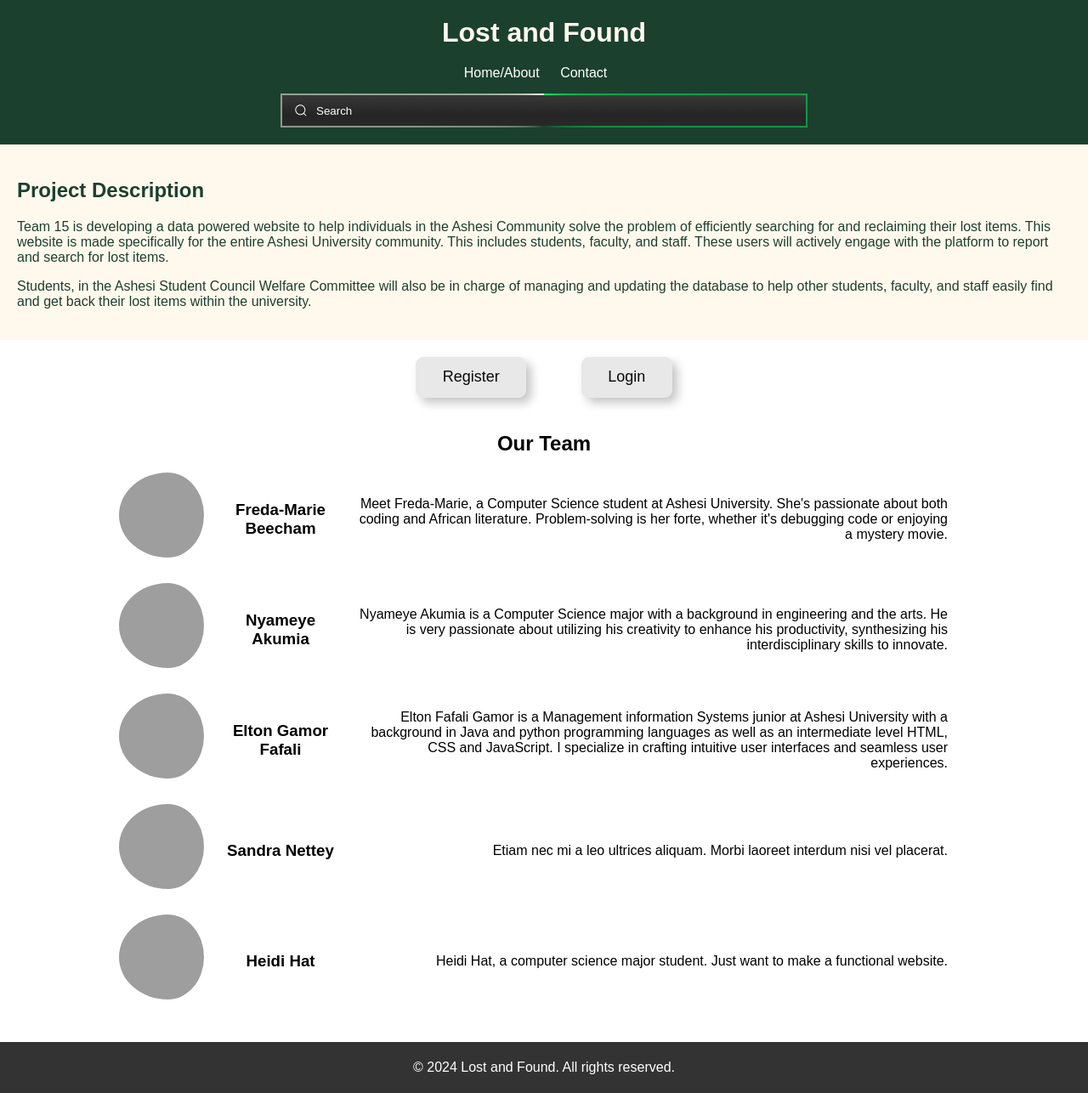
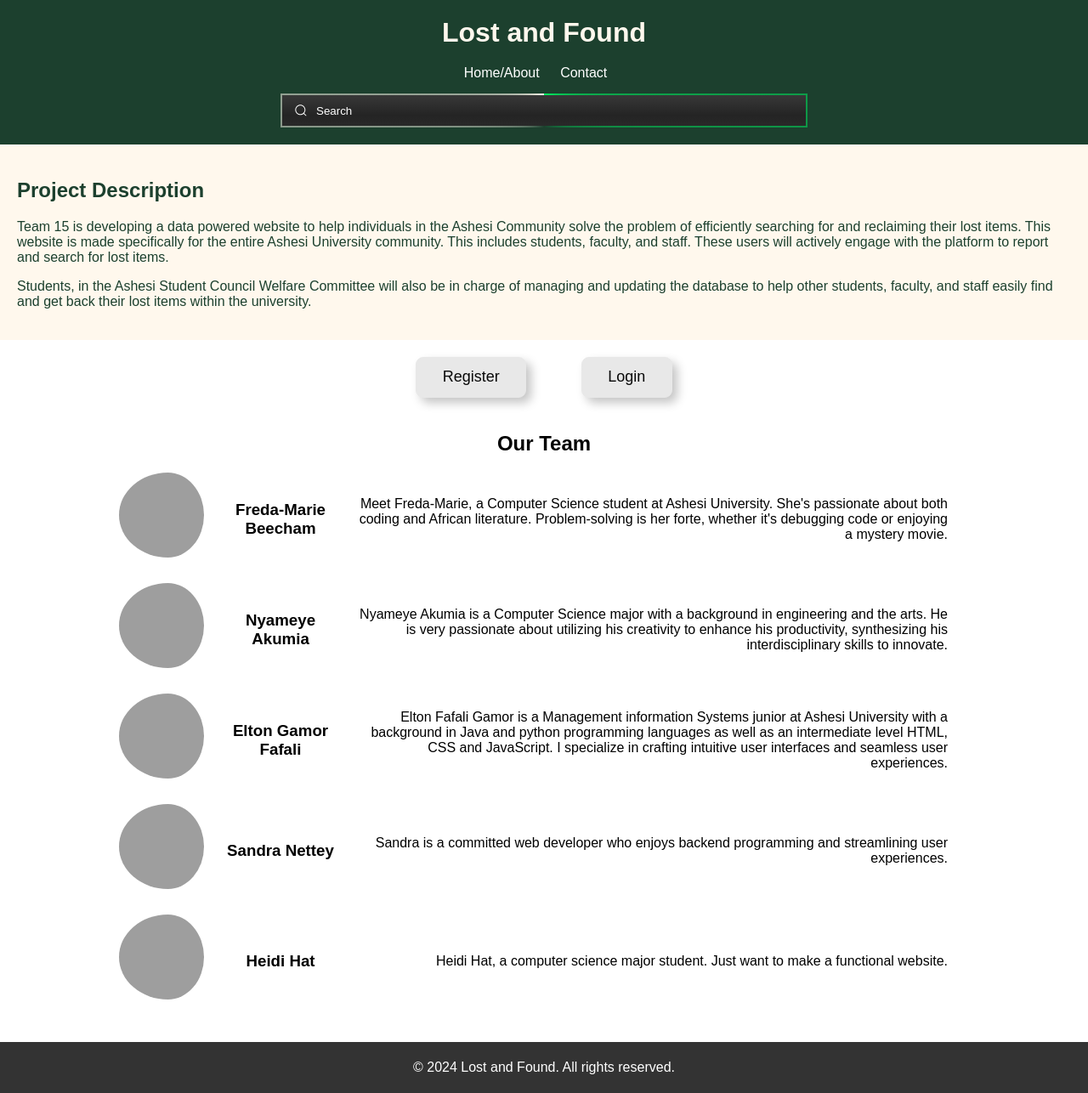
Before and after one commit to fremariab/webtech_team15_ashesilostandfound, a PHP site: page /view/home_about.php in a window 1280 px wide. Shown: the whole page at 85% size. Run offline with PHP 8.4, Linux system fonts and the light colour scheme; grey boxes are pictures that could not be loaded.

Commit message:
Update home_about.php

```diff
--- a/view/home_about.php
+++ b/view/home_about.php
@@ -56,7 +56,7 @@
     <div class="member">
         <img src="../images/sandra.jpeg" alt="Member 4" style="padding-right: 15px;">
         <h3>Sandra Nettey</h3>
-        <p id="bio">Etiam nec mi a leo ultrices aliquam. Morbi laoreet interdum nisi vel placerat.</p>
+        <p id="bio">Sandra is a committed web developer who enjoys backend programming and streamlining user experiences.</p>
     </div>
     <div class="member">
         <img src="../images/heidi.jpeg" alt="Member 5" style="padding-right: 15px;">
```
